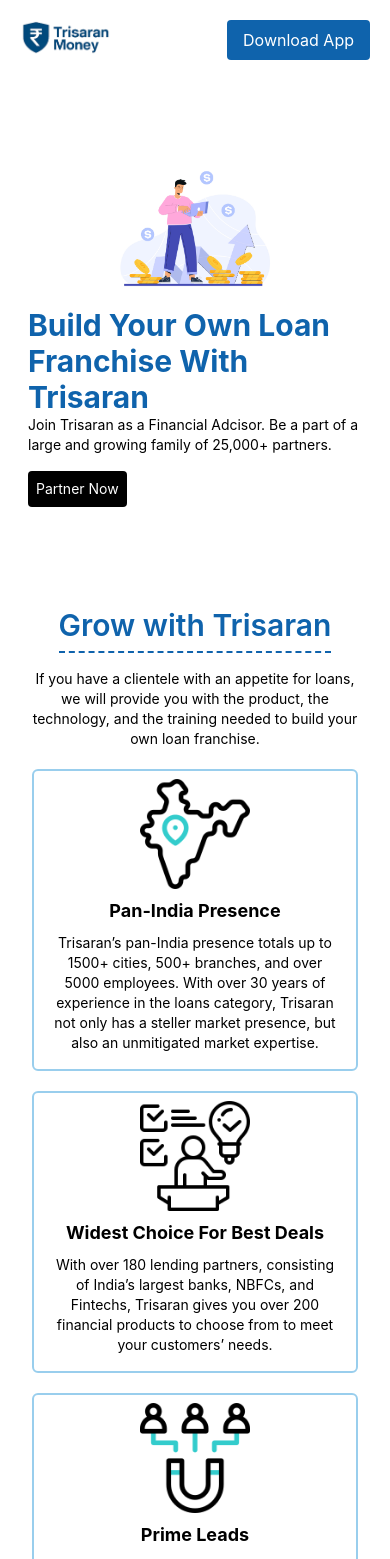
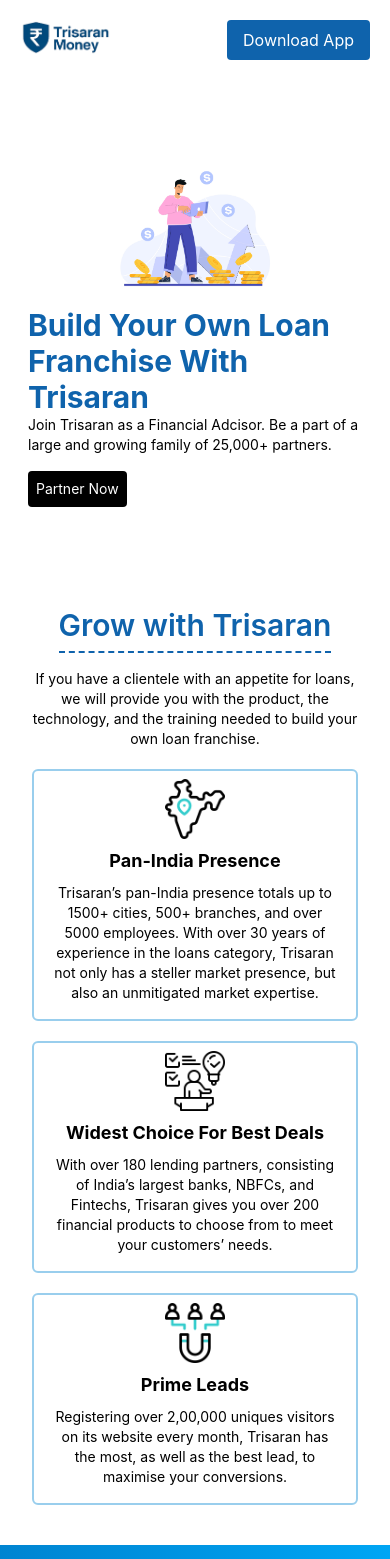
Before and after one commit to Akaashspecs/trisaran, a React (Vite) app: page / in a window 390 px wide. Shown: the top 1559 px of the page. Built offline with nearby package versions, Linux system fonts and the light colour scheme.

Commit message:
image fix

```diff
--- a/src/Grow.jsx
+++ b/src/Grow.jsx
@@ -11,7 +11,10 @@
       </div>
       <div className="flex flex-col items-center md:items-stretch  md:flex-row gap-5 mt-5 max-w-[1200px]">
         <div className=" flex-1 border-2 border-sky-600/40  rounded-md px-4 pt-2 md:pt-6 pb-4 md:pb-6 flex flex-col items-center max-w-[500px]  md:w-auto h-full">
-          <img src="/india-map.png" className="h-[110px]" />
+          <img
+            src="/india-map.png"
+            className="max-h-[110px]  h-[60px] sm:h-[70px] md:h-[85px] lg:h-[110px]"
+          />
           <div className="font-bold text-lg my-2">Pan-India Presence</div>
           <div className="text-center text-sm md:text-base">
             Trisaran’s pan-India presence totals up to 1500+ cities, 500+
@@ -21,7 +24,10 @@
           </div>
         </div>
         <div className="flex-1  border-2 border-sky-600/40  rounded-md px-4 pt-2 md:pt-6 pb-4 md:pb-6 flex flex-col items-center max-w-[500px]  md:w-auto ">
-          <img src="/conclusion.png" className="h-[110px]" />
+          <img
+            src="/conclusion.png"
+            className="max-h-[110px] h-[60px] sm:h-[70px] md:h-[85px] lg:h-[110px]"
+          />
           <div className="font-bold text-lg my-2">
             Widest Choice For Best Deals
           </div>
@@ -32,7 +38,10 @@
           </div>
         </div>
         <div className="flex-1  border-2 border-sky-600/40  rounded-md px-4 pt-2 md:pt-6 pb-4 md:pb-6  flex flex-col items-center max-w-[500px]  md:w-auto  ">
-          <img src="/leads.png" className="h-[110px]" />
+          <img
+            src="/leads.png"
+            className="max-h-[110px]  h-[60px] sm:h-[70px] md:h-[85px] lg:h-[110px]"
+          />
           <div className="font-bold text-lg my-2">Prime Leads</div>
           <div className="text-center font-normal text-sm md:text-base">
             Registering over 2,00,000 uniques visitors on its website every
```
